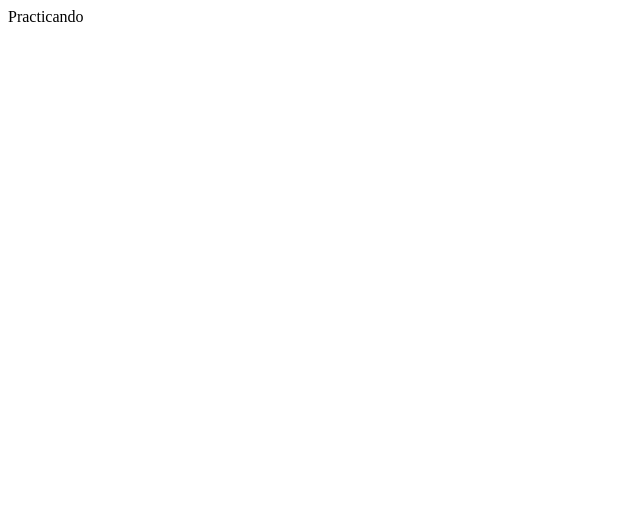
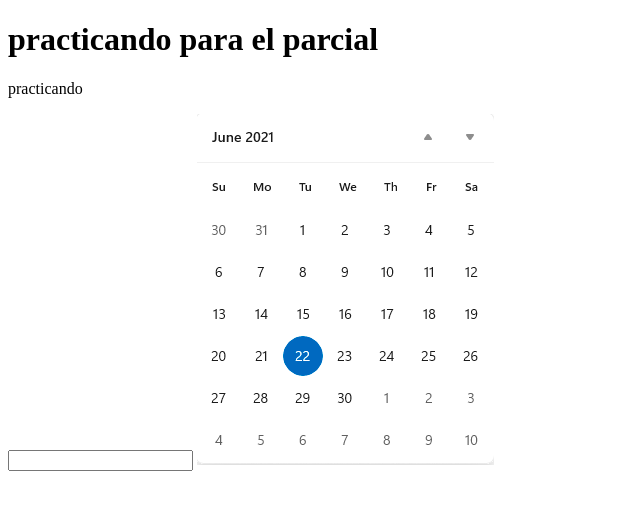
Before and after one commit to leogeney/practicas, a plain HTML site: page index.html in a window 1280 px wide. Shown: the whole page, without its empty margins (0-640 px from the left). Drawn offline with Linux system fonts and the light colour scheme.

Commit message:
2do commit

```diff
--- a/index.html
+++ b/index.html
@@ -4,8 +4,18 @@
     <meta charset="UTF-8">
     <meta name="viewport" content="width=device-width, initial-scale=1.0">
     <title>LJGL</title>
+
 </head>
 <body>
-    Practicando
+
+
+    <h1>practicando para el parcial</h1>
+    <p>practicando</p>
+
+    <input type="password" width="10px" height="20px">
+
+    <img src="../practicas/img/Captura de pantalla 2023-05-18 185709.png" alt="">
+
+
 </body>
 </html>
```
Also changed, not shown: img/Captura de pantalla 2023-05-18 185709.png (added).
